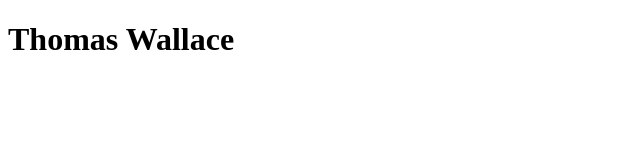
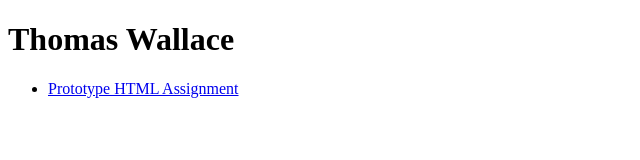
Before and after one commit to ThomasWallace/it-pearl, a plain HTML site: page index.html in a window 1280 px wide. Shown: the whole page, without its empty margins (0-640 px from the left). Drawn offline with Linux system fonts and the light colour scheme.

Commit message:
Added Prototype

```diff
--- a/index.html
+++ b/index.html
@@ -9,5 +9,10 @@
 
 <body>
   <h1>Thomas Wallace</h1>
+  <nav>
+    <ul>
+        <li><a href="prototype/index.html">Prototype HTML Assignment</a></li>
+    </ul>
+  </nav>
 </body>
 </html>
```
Also changed, not shown: prototype/index.html (added, +2 -0 lines).
